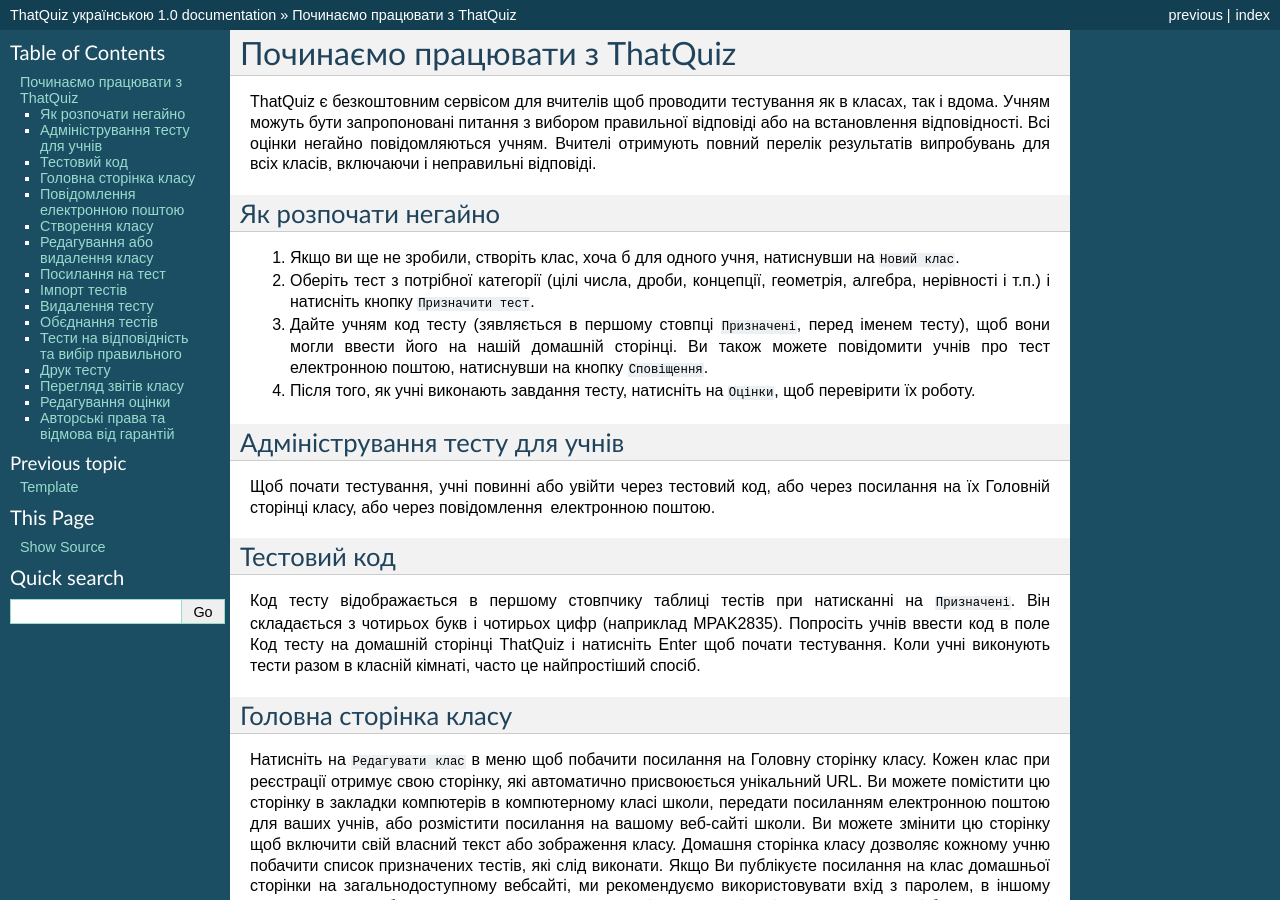
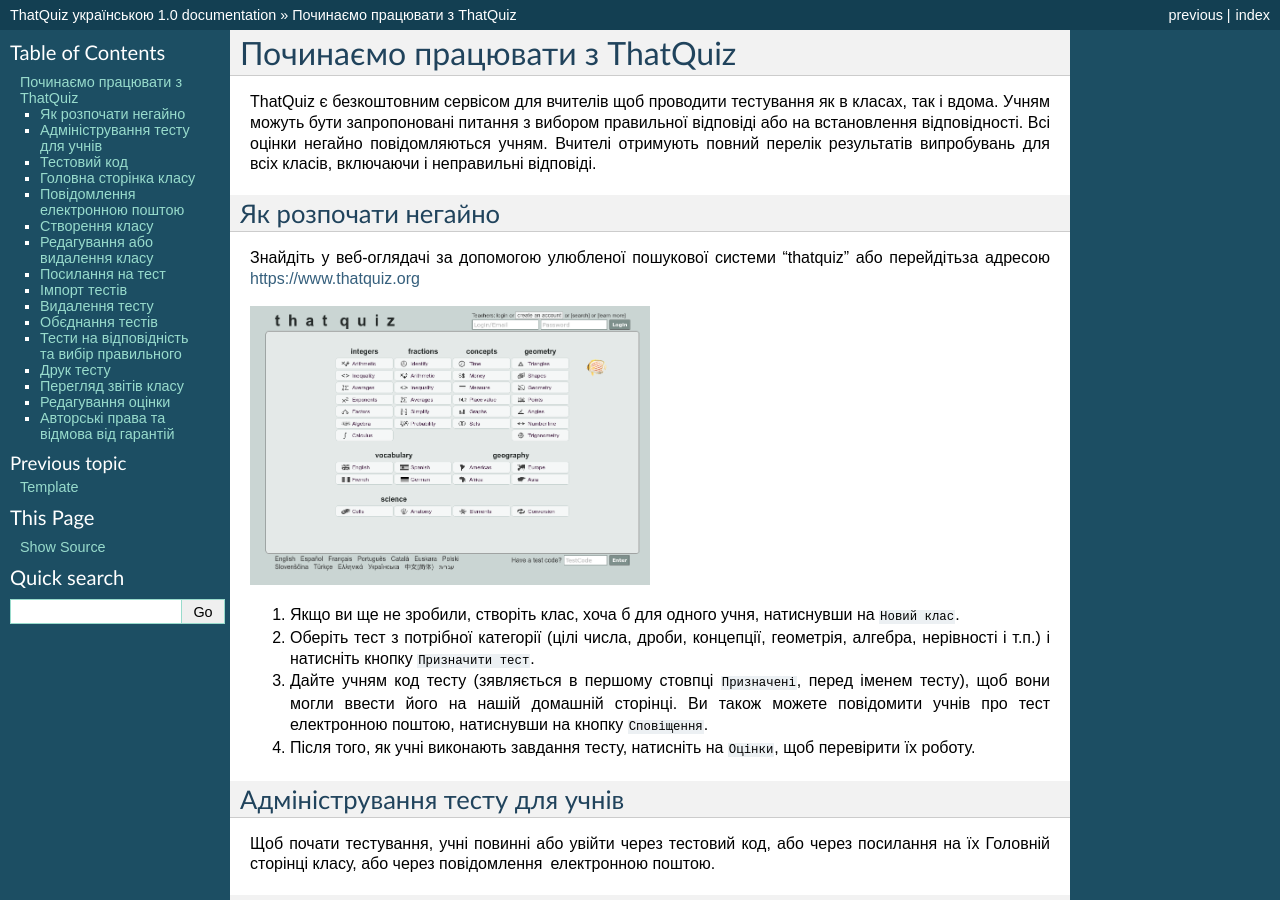
Before and after one commit to Gromko/ThatQuizUA, a Sphinx documentation site: the page built from docs/usage.rst, in a window 1280 px wide and 900 px high. Built offline with Sphinx 7.4.7, drawn with Linux system fonts in a browser that asks for light colours.

Commit message:
Update usage.rst

```diff
--- a/docs/usage.rst
+++ b/docs/usage.rst
@@ -5,6 +5,12 @@
 
 Як розпочати негайно
 --------------------
+Знайдіть у веб-оглядачі за допомогою улюбленої пошукової системи "thatquiz" або перейдітьза адресою https://www.thatquiz.org
+
+
+.. image:: tq1.png
+   :width: 300pt
+
 #. Якщо ви ще не зробили, створіть клас, хоча б для одного учня, натиснувши на ``Новий клас``.
 #. Оберіть тест з потрібної категорії (цілі числа, дроби, концепції, геометрія, алгебра, нерівності і т.п.) і натисніть кнопку ``Призначити тест``.
 #. Дайте учням код тесту (зявляється в першому стовпці ``Призначені``, перед іменем тесту), щоб вони могли ввести його на нашій домашній сторінці. Ви також можете повідомити учнів про тест електронною поштою, натиснувши на кнопку ``Сповіщення``.
```
